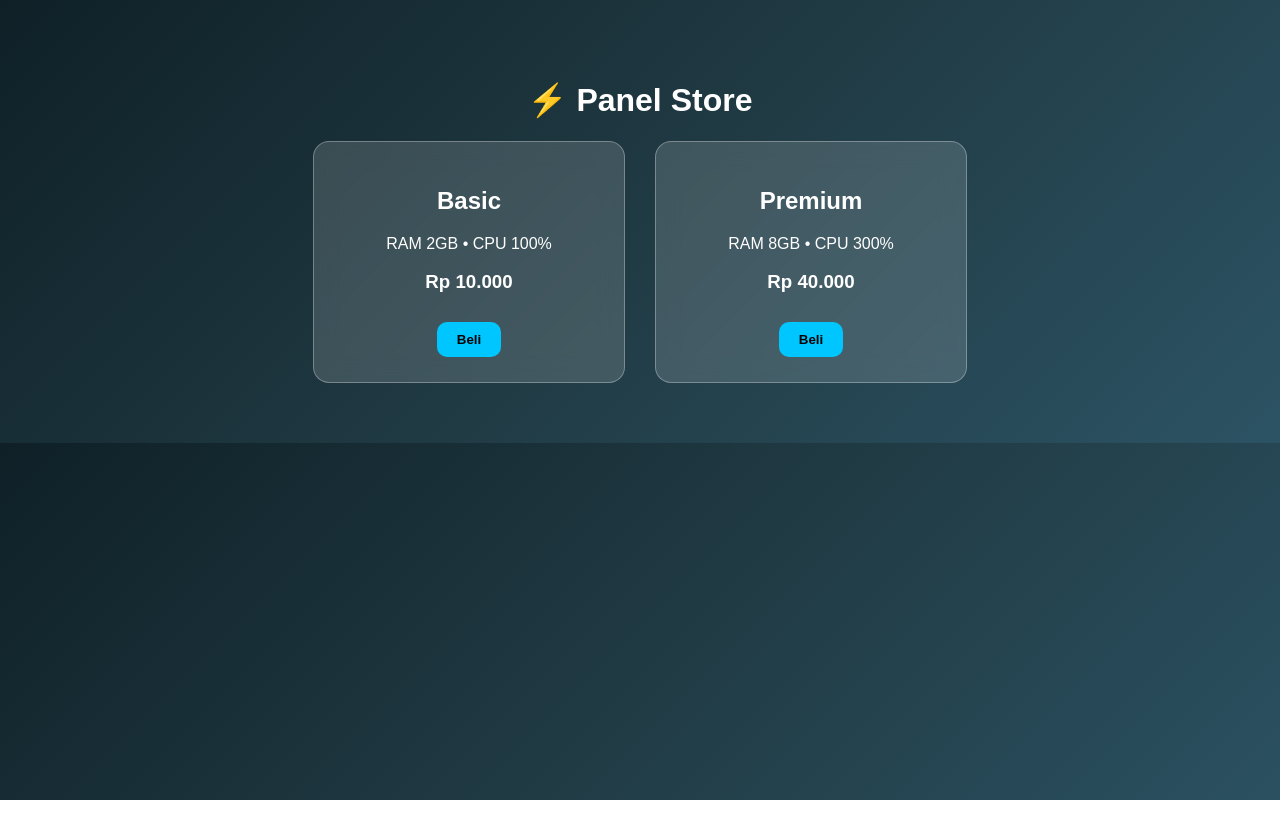
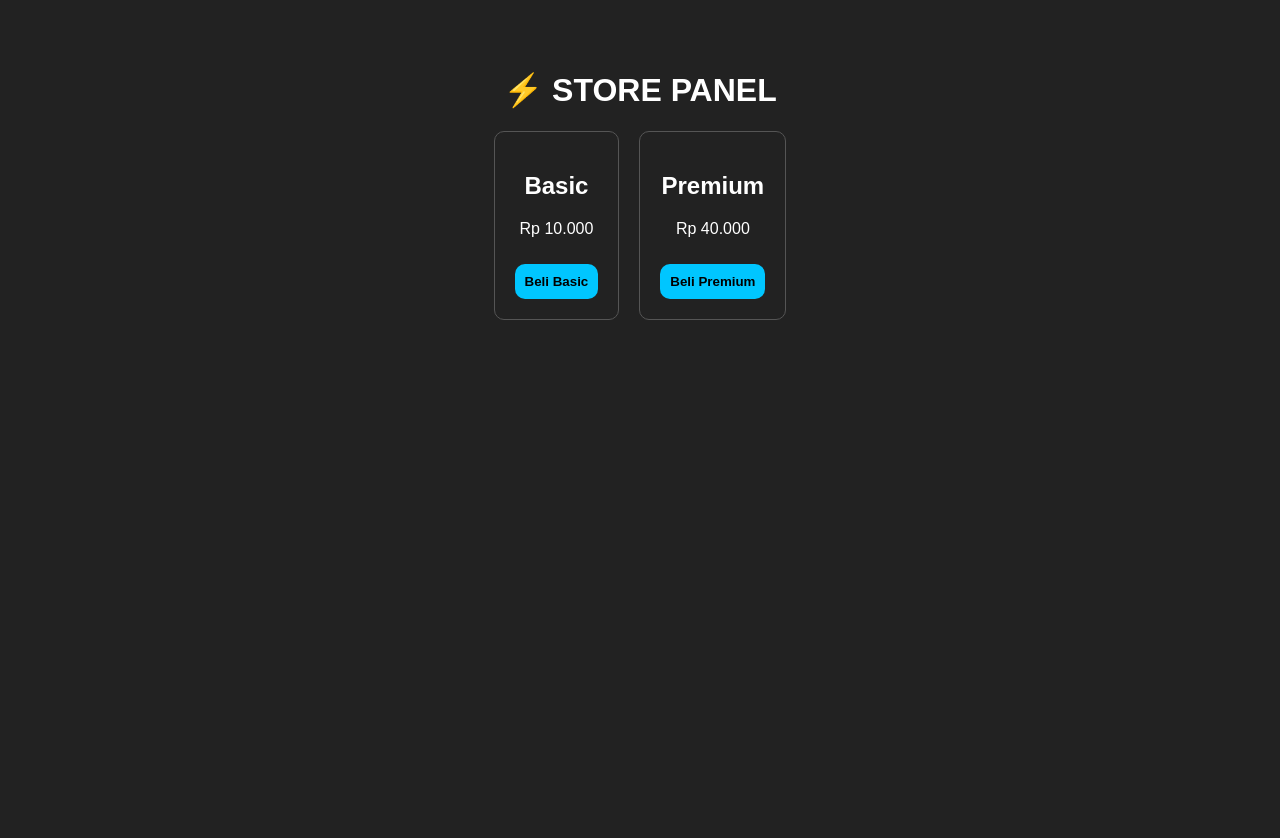
Before and after one commit to arthurxyzstudios-id/AAStore, a Next.js app: page / in a window 1280 px wide. Shown: the top 838 px of the page. Before the commit the page ends 800 px from the top, so only its background shows below. Built offline with nearby package versions, Linux system fonts and the light colour scheme.

Commit message:
Update page.jsx

```diff
--- a/app/page.jsx
+++ b/app/page.jsx
@@ -2,32 +2,42 @@
 
 export default function Home() {
   async function buy(plan) {
+    try {
         const res = await fetch('/api/order', {
           method: 'POST',
           headers: {'Content-Type': 'application/json'},
           body: JSON.stringify({ plan })
         });
+
         const data = await res.json();
+
+        if (data.payment_url) {
             window.location.href = data.payment_url;
+        } else {
+            alert("Gagal order: " + JSON.stringify(data));
+        }
+    } catch (e) {
+        alert("Error: " + e.message);
+    }
   }
 
   return (
-    <main className="container">
-      <h1>⚡ Panel Store</h1>
-      <div className="cards">
-        <div className="card">
+    <main style={{textAlign:'center', padding:'50px', background:'#222', color:'white', minHeight:'100vh'}}>
+      <h1>⚡ STORE PANEL</h1>
+      <div style={{display:'flex', gap:'20px', justifyContent:'center'}}>
+
+        <div style={{border:'1px solid #555', padding:'20px', borderRadius:'10px'}}>
           <h2>Basic</h2>
-          <p>RAM 2GB • CPU 100%</p>
-          <h3>Rp 10.000</h3>
-          <button onClick={() => buy('basic')}>Beli</button>
+          <p>Rp 10.000</p>
+          <button onClick={() => buy('basic')} style={{padding:'10px', cursor:'pointer'}}>Beli Basic</button>
         </div>
 
-        <div className="card">
+        <div style={{border:'1px solid #555', padding:'20px', borderRadius:'10px'}}>
           <h2>Premium</h2>
-          <p>RAM 8GB • CPU 300%</p>
-          <h3>Rp 40.000</h3>
-          <button onClick={() => buy('premium')}>Beli</button>
+          <p>Rp 40.000</p>
+          <button onClick={() => buy('premium')} style={{padding:'10px', cursor:'pointer'}}>Beli Premium</button>
         </div>
+
       </div>
     </main>
   );
```
Lines whose indentation alone changed are shown as unchanged.
